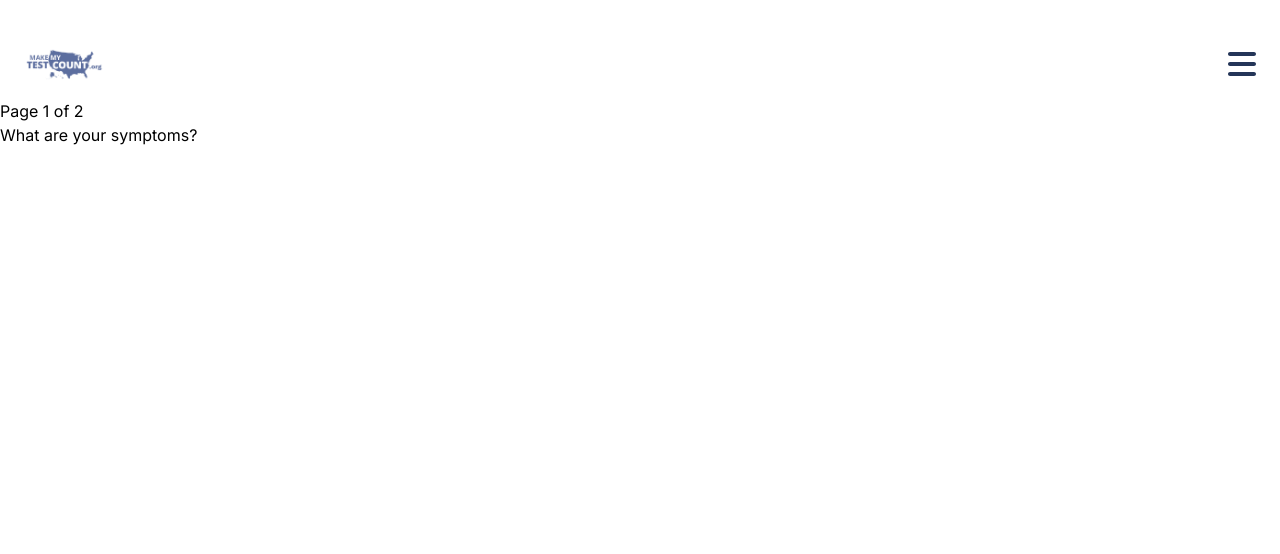
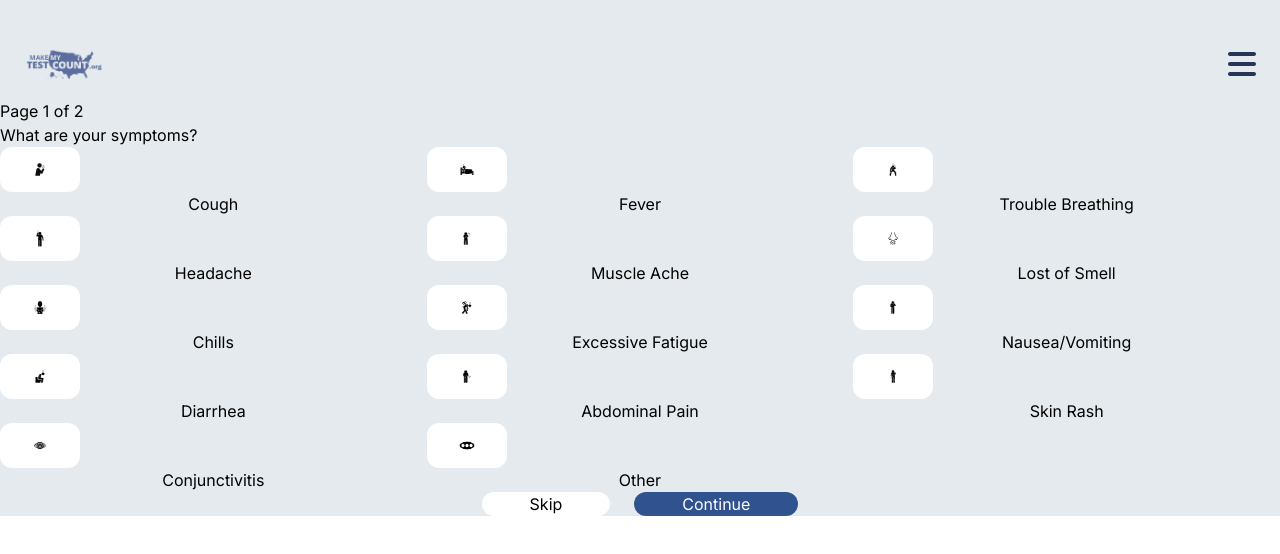
Before and after one commit to EmilyJarecki/TOP-Project, a Next.js app: page /symptoms in a window 1280 px wide. Shown: the top 554 px of the page. Built offline with nearby package versions, Linux system fonts and the light colour scheme.

Commit message:
Images, buttons, basic CSS

```diff
--- a/src/app/symptoms/page.js
+++ b/src/app/symptoms/page.js
@@ -8,12 +8,15 @@ export default function Symptoms() {
 
     return (
         <>
+            <div className="bg-[#E4EAEE]">
                 <Header />
                 <PickSymptoms />
                 {/* <FormSymptoms />
                 <PopUpResults />
                 <a className="underline text-blue-500" href="/">Go BACK</a>
                 <Footer/> */}
+            </div>
+
         </>
 
     )
--- a/src/assets/symptoms/images.js
+++ /dev/null
@@ -1,31 +0,0 @@
-import Abdominal from "./abdominal.png"
-import Breathing from "./breathing.png"
-import Chills from "./chills.png"
-import Cough from "./cough.png"
-import Diarrhea from "./diarrhea.png"
-import Fatigue from "./fatigue.png"
-import Fever from "./fever.png"
-import Headache from "./headache-art.png"
-import Muscle from "./muscle.png"
-import Nausea from "./nausea.png"
-import Nose from "./nose.png"
-import Rash from "./rash.png"
-import Conjunctivits from "./conjunctivitis.png"
-import Other from "./other.png"
-
-export default {
-    abdominal: Abdominal,
-    breathing: Breathing,
-    chills: Chills,
-    cough: Cough,
-    diarrhea: Diarrhea,
-    fatigue: Fatigue,
-    fever: Fever,
-    headache: Headache,
-    muscle: Muscle,
-    nausea: Nausea,
-    nose: Nose,
-    rash: Rash,
-    conjunctivits: Conjunctivits,
-    other: Other,
-}
--- a/src/components/PickSymptoms.jsx
+++ b/src/components/PickSymptoms.jsx
@@ -1,57 +1,79 @@
 import React from 'react'
-import symptomsImages from "../assets/symptoms/images"
+import Image from 'next/image'
+
+import Abdominal from "../assets/symptoms/abdominal.png"
+import Breathing from "../assets/symptoms/breathing.png"
+import Chills from "../assets/symptoms/chills.png"
+import Cough from "../assets/symptoms/cough.png"
+import Diarrhea from "../assets/symptoms/diarrhea.png"
+import Fatigue from "../assets/symptoms/fatigue.png"
+import Fever from "../assets/symptoms/fever.png"
+import Headache from "../assets/symptoms/headache-art.png"
+import Muscle from "../assets/symptoms/muscle.png"
+import Nausea from "../assets/symptoms/nausea.png"
+import Nose from "../assets/symptoms/nose.png"
+import Rash from "../assets/symptoms/rash.png"
+import Conjunctivitis from "../assets/symptoms/conjunctivitis.png"
+import Other from "../assets/symptoms/other.png"
 
 const symptomsData = [
   {
     name: "Cough",
-    image: symptomsImages.cough,
+    image: Cough,
   },
   {
     name: "Fever",
-    image: symptomsImages.fever,
+    image: Fever,
   },
   {
     name: "Trouble Breathing",
-    image: symptomsImages.breathing,
+    image: Breathing,
   },
   {
     name: "Headache",
-    image: symptomsImages.headache,
+    image: Headache,
   },
   {
     name: "Muscle Ache",
-    image: symptomsImages.muscle,
+    image: Muscle,
   },
   {
     name: "Lost of Smell",
-    image: symptomsImages.nose,
+    image: Nose,
   },
   {
     name: "Chills",
-    image: symptomsImages.chills,
+    image: Chills,
   },
   {
     name: "Excessive Fatigue",
-    image: symptomsImages.fatigue,
+    image: Fatigue,
   },
   {
     name: "Nausea/Vomiting",
-    image: symptomsImages.nausea,
+    image: Nausea,
   },
   {
     name: "Diarrhea",
-    image: symptomsImages.diarrhea,
+    image: Diarrhea,
   },
   {
     name: "Abdominal Pain",
-    image: symptomsImages.abdominal,
+    image: Abdominal,
   },
   {
     name: "Skin Rash",
-    image: symptomsImages.rash,
+    image: Rash,
+  },
+  {
+    name: "Conjunctivitis",
+    image: Conjunctivitis,
+  },
+  {
+    name: "Other",
+    image: Other,
   },
 ]
-
 function PickSymptoms() {
   return (
     <>
@@ -61,6 +83,24 @@ function PickSymptoms() {
     <div>
       <p>What are your symptoms?</p>
     </div>
+    <div className='grid grid-cols-3'>
+        {symptomsData.map((item) => (
+          <button>
+            <div grid grid-cols-2 gap-4 justify-center items-center>
+              <Image
+                className="w-20 rounded-xl bg-white"
+                src={item.image}
+                alt={item.name} icon
+              />
+              <p>{item.name}</p>
+            </div>
+          </button>
+        ))}
+    </div>
+    <div className='flex items-center justify-center'>
+      <button className='rounded-xl mx-3 px-12 text-black bg-white'>Skip</button>
+      <button className="rounded-xl mx-3 px-12 text-white bg-[#30528F]">Continue</button>
+    </div>
     </>
   )
 }
```
Also changed, not shown: src/assets/symptoms/abdominal.png, src/assets/symptoms/cough.png. Lines whose indentation alone changed are shown as unchanged.
